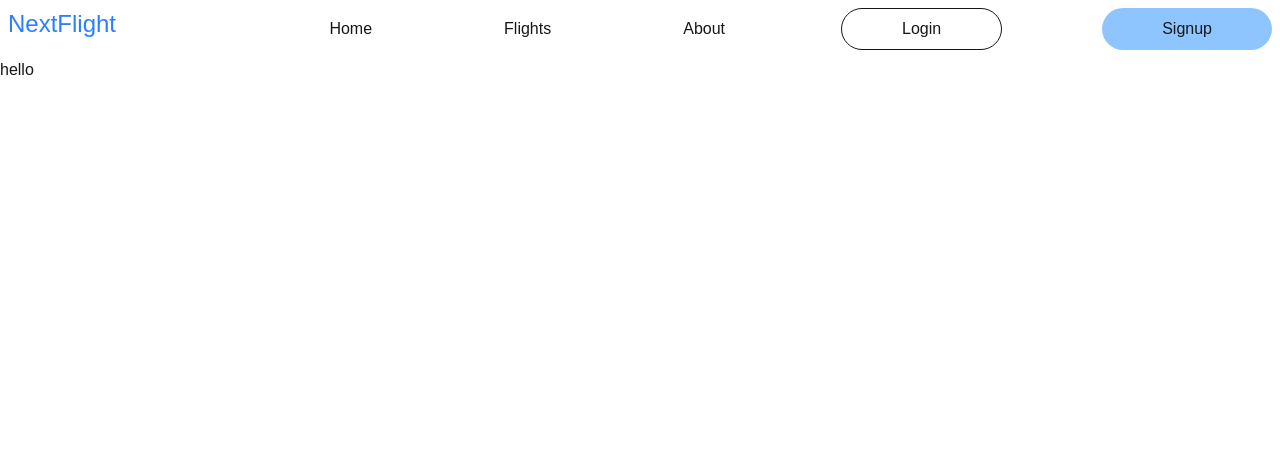
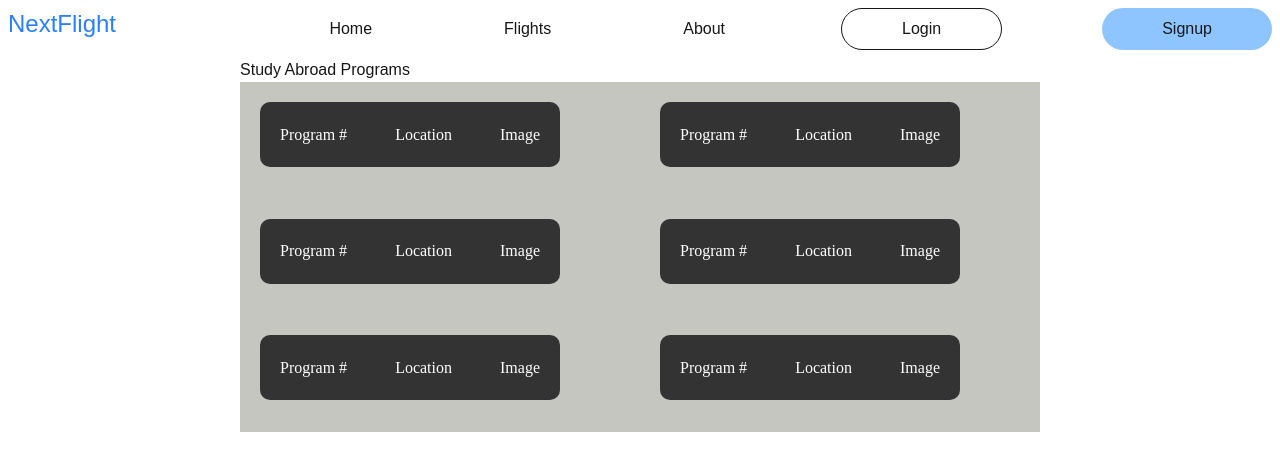
Before and after one commit to rmolina4/NextFlight, a Next.js app in the folder app/: page /flights in a window 1280 px wide. Shown: the top 470 px of the page. Built offline with nearby package versions, Linux system fonts and the light colour scheme.

Commit message:
Makes study abroad program component

```diff
--- a/app/src/app/globals.css
+++ b/app/src/app/globals.css
@@ -24,7 +24,29 @@ body {
   color: var(--foreground);
   font-family: Arial, Helvetica, sans-serif;
 }
-.studyAbroad{
-  outline: #171717;
-  background-color: red;
+.abroadContainer{
+  margin: auto;
+  width:800px;
+  height:350px;
+  background-color:rgb(198, 198, 193);
+  display:grid;
+  grid-template-columns: 1fr 1fr;
 }
+  .IndivCard{
+    display: flex;
+    margin:20px;
+    background-color:#333;
+    padding:20px;
+    border-radius:10px;
+    color:#fff;
+    align-items:center;
+    justify-content:space-between;
+    font-family:nunito-sans;
+    max-height: 65px;
+    max-width: 300px;
+  }
+  .AbroadTitle{
+    display:flex;
+    justify-content: center;
+    margin: 0px 630px 0px 0px;
+  }
--- /dev/null
+++ b/app/src/components/abroadcards.tsx
@@ -0,0 +1,10 @@
+
+export default function Abroadcards() {
+    return (
+        <div className="IndivCard">
+            <h1>Program #</h1>
+            <p> Location</p>
+            <a href="Google.com"> Image</a>
+        </div>
+    )
+}
--- a/app/src/components/studyabroad.tsx
+++ b/app/src/components/studyabroad.tsx
@@ -1,7 +1,17 @@
+import Abroadcards from "./abroadcards";
+
 export default function Studyabroad() {
     return (
         <div>
-            <h1>hello</h1>
+            <h1 className="AbroadTitle"> Study Abroad Programs</h1>
+            <div className="abroadContainer">
+            <Abroadcards/>
+            <Abroadcards/>
+            <Abroadcards/>
+            <Abroadcards/>
+            <Abroadcards/>
+            <Abroadcards/>
+            </div>
         </div>
     )
 }
```
